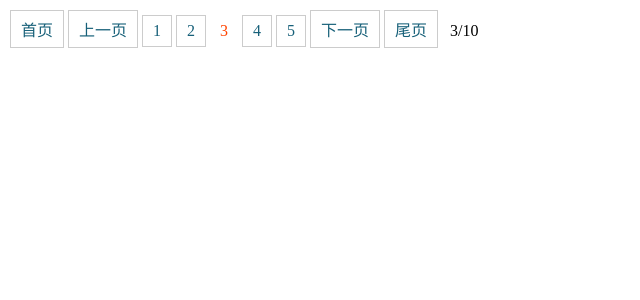
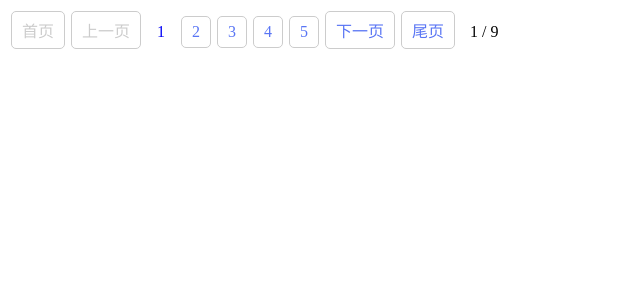
Before and after one commit to lebRonFeng/react-overview, a React (Create React App) app in the folder react-learn/: page / in a window 1280 px wide. Shown: the top 300 px of the page, without its empty margins (0-640 px from the left). Built offline with nearby package versions, Linux system fonts and the light colour scheme.

Commit message:
分页器练习

```diff
--- /dev/null
+++ b/react-learn/src/component/Pager.css
@@ -0,0 +1,24 @@
+.item{
+  display: inline-block;
+  padding: 6px 10px;
+  border: 1px solid #ccc;
+  border-radius: 5px;
+  color: rgb(89, 117, 244);
+  cursor: pointer;
+  margin: 3px;
+}
+
+.item.disabled{
+  color: #ccc;
+  cursor: not-allowed;
+}
+
+.current{
+  margin-left: 12px;
+}
+
+.active{
+  border: none;
+  color:rgb(4, 4, 246);
+  cursor: auto;
+}
--- /dev/null
+++ b/react-learn/src/component/Pager.js
@@ -0,0 +1,79 @@
+import React from 'react'
+import './Pager.css'
+
+/**
+ * 分页组件
+ * 属性：
+ * 1. current:初始页码
+ * 2. total:总数据量
+ * 3. size: 页容量，每页显示的数据量
+ * 4. maxShow: 数字页码最多显示多少个
+ * 5. onPageChange": 当页码改变的事件
+ */
+export default function Pager(props) {
+  const maxPage = getMaxPage(props); // 总页数
+  if (maxPage === 0) {
+    return null;
+  }
+  const min = getMinNumber(props);  //最小数字
+  const max = getMaxNumber(min, maxPage, props); //最大数字
+  const numbers = []
+  for (let i = min; i <= max; i++) {
+    numbers.push(
+      <span
+      key={i}
+      onClick={() => {toPage(i, props)}}
+      className={i === props.current ? 'item active' : 'item'}>
+        {i}
+      </span>
+    )
+  }
+  return (
+    <>
+      <span
+        className={props.current === 1 ? 'item disabled' : 'item'}
+        onClick={() => { toPage(1, props) }}>首页</span>
+      <span
+        className={props.current === 1 ? "item disabled" : "item"}
+        onClick={() => { toPage(props.current - 1 < 1 ? 1 : props.current - 1, props) }}>上一页</span>
+      {/* 数字页码 */}
+      <span>{numbers}</span>
+      <span
+        className={props.current === maxPage ? 'item disabled' : 'item'} onClick={() => { toPage(props.current + 1 > maxPage ? maxPage : props.current + 1, props) }}>下一页</span>
+      <span
+        className={props.current === maxPage ? 'item disabled' : 'item'} onClick={() => { toPage(maxPage, props) }}>尾页</span>
+      <span className='current'>{props.current} / {maxPage}</span>
+    </>
+  )
+}
+
+// 跳转到指定页码
+function toPage(target, props) {
+  if (target === props.current) {
+    return; //目标页与当前页码相同
+  }
+  props.onPageChange && props.onPageChange(target)
+}
+
+// 总页数
+function getMaxPage(props) {
+  return Math.ceil(props.total / props.size)
+}
+
+// 计算最小数字
+function getMinNumber(props) {
+  let min = props.current - Math.floor(props.maxShow / 2)
+  if (min < 1) {
+    min = 1
+  }
+  return min
+}
+
+// 计算最大值
+function getMaxNumber(min, maxPage, props) {
+  let max = min + props.maxShow - 1
+  if (max > maxPage) {
+    max = maxPage
+  }
+  return max;
+}
--- /dev/null
+++ b/react-learn/src/component/PagerGroup.js
@@ -0,0 +1,19 @@
+import React, { Component } from 'react'
+import Pager from './Pager'
+
+export default class PagerGroup extends Component{
+  state = {
+    current: 1,
+    total: 89,
+    size: 10,
+    maxShow: 5
+  }
+  handlePageChange = (newPage) => {
+    this.setState({
+      current: newPage
+    })
+  }
+  render(){
+    return (<Pager {...this.state} onPageChange={ this.handlePageChange}/>)
+  }
+}
--- a/react-learn/src/index.jsx
+++ b/react-learn/src/index.jsx
@@ -1,7 +1,7 @@
 import React from 'react';
 import ReactDOM from 'react-dom';
-import PagerTest from './components/PagerTest'
+import PagerGroup from './component/PagerGroup'
 
 ReactDOM.render(
-  <PagerTest />,
+  <PagerGroup />,
   document.getElementById('root'))
```
